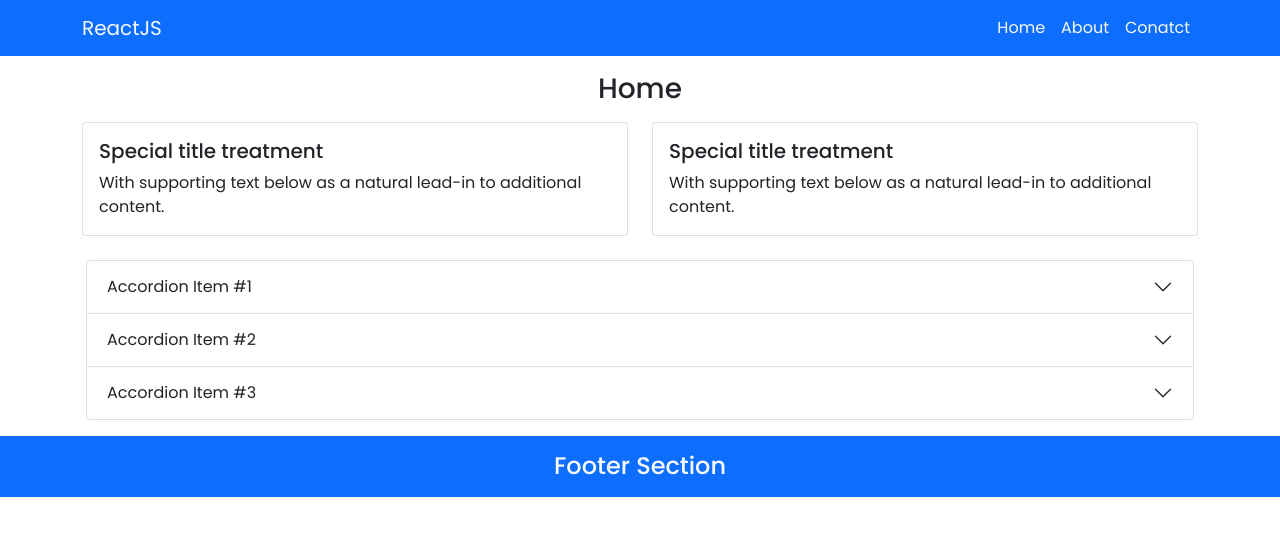
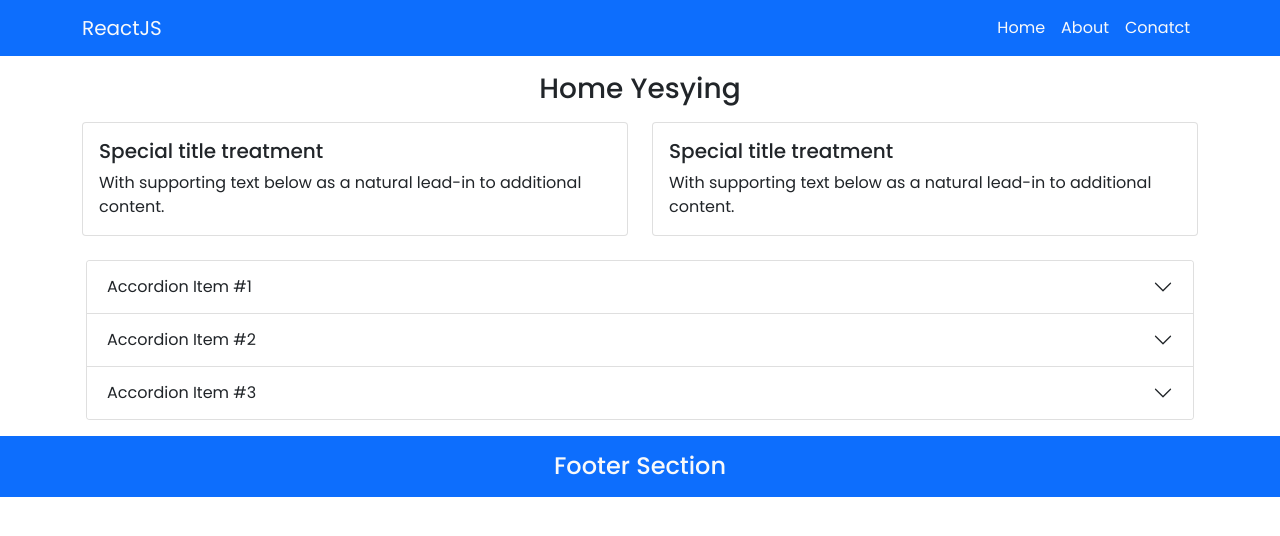
Before and after one commit to laksh11nov/react-practice, a React (Create React App) app: page / in a window 1280 px wide. Shown: the top 536 px of the page. Built offline with nearby package versions, Linux system fonts and the light colour scheme.

Commit message:
Your commit message

```diff
--- a/src/screens/Home.jsx
+++ b/src/screens/Home.jsx
@@ -5,7 +5,7 @@ function Home() {
     <>
       <section>
         <div className="container">
-          <center className="h3 pt-3">Home</center>
+          <center className="h3 pt-3">Home Yesying</center>
           <div className="row">
             <div className="col-md-12">
               <div className="row">
```
